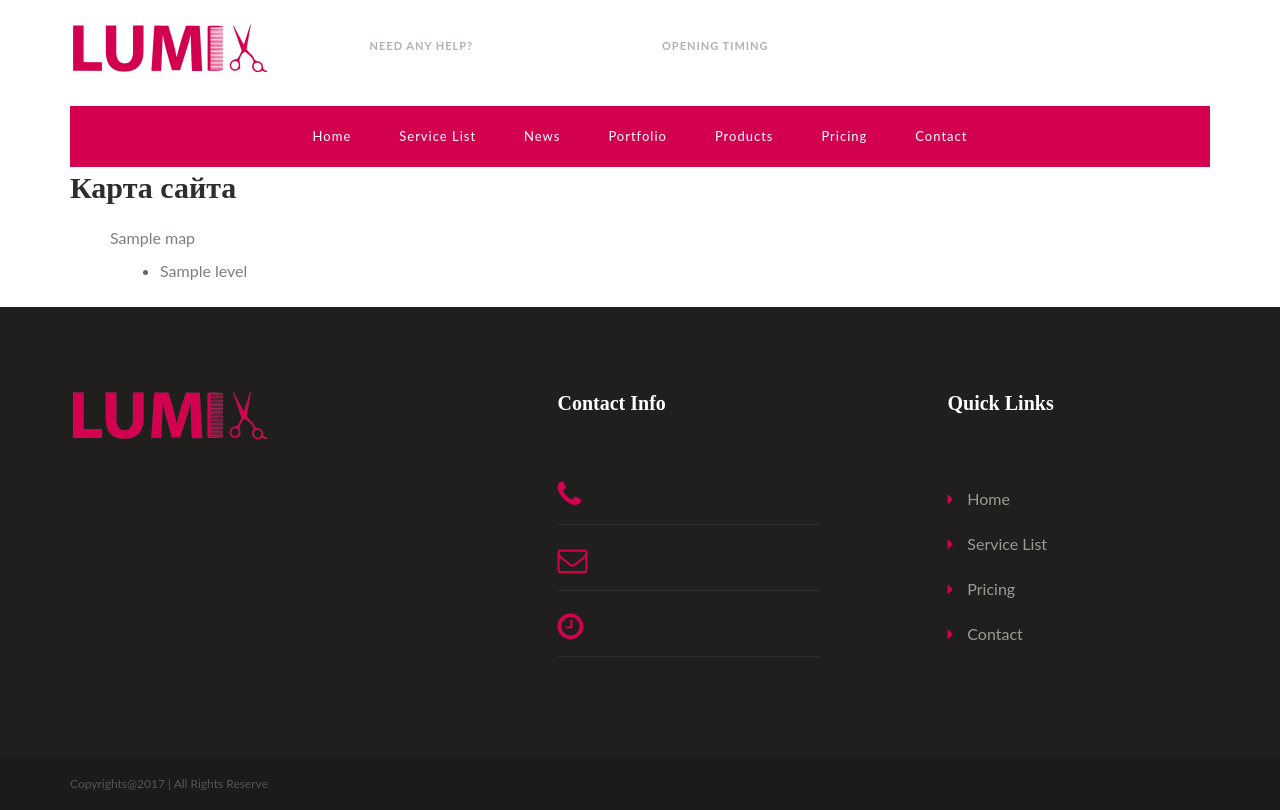
After one commit to dimonikus/lumix, a Yii app: template views/site/sitemap.php in a window 1280 px wide. The commit adds this page. Run offline with PHP 8.4 and a stand-in for Yii, Linux system fonts and the light colour scheme; the template is opened without the code that fills it: most values are stand-ins (such as "Sample title", 1, 10 or a date in 2020); data that the repository does not hold is empty; some libraries are stand-ins or nearby versions.

Commit message:
canonical

```diff
--- a/config/web.php
+++ b/config/web.php
@@ -83,6 +83,7 @@ $config = [
                 'service' => 'service/index',
                 'price' => 'service/price',
                 'contact' => 'site/contact',
+                'sitemap' => 'site/sitemap',
                 'service/<slug>' => 'service/view',
                 'portfolio' => 'portfolio/index',
                 'portfolio/<slug>' => 'portfolio/view',
--- /dev/null
+++ b/views/site/sitemap.php
@@ -0,0 +1,28 @@
+<?php
+/* @var $map array */
+use yii\helpers\Html;
+?>
+<div style="padding-top: 30px">
+<?= \app\widgets\pageBreadcrumbWidget::widget(['links' => ['Карта сайта']]) ?>
+</div>
+<div class="container">
+    <h1>Карта сайта</h1>
+    <div class="sitemap">
+    <?php foreach ($map as $key => $value): ?>
+        <ul>
+            <?php if (!empty($value['url'])): ?>
+            <?= Html::a($value['label'], $value['url']) ?>
+            <?php else: ?>
+                <?= $value['label'] ?>
+            <?php endif; ?>
+            <?php if (!empty($value['level'])): ?>
+            <?php foreach ($value['level'] as $level): ?>
+                <li>
+                    <?= Html::a($level['label'], $level['url']) ?>
+                </li>
+            <?php endforeach; ?>
+            <?php endif; ?>
+        </ul>
+    <?php endforeach; ?>
+    </div>
+</div>
--- a/web/layouts/assets/css/style.css
+++ b/web/layouts/assets/css/style.css
@@ -1036,3 +1036,33 @@ opacity: .5; }
 	.page-title{ font-size:20px; text-align:left;}
 	.comment-header{ margin-bottom:0px;}
 }
+
+.my-sitemap ul {
+    display: block;
+    list-style-type: disc;
+    -webkit-margin-before: 1em;
+    -webkit-margin-after: 1em;
+    -webkit-margin-start: 0;
+    -webkit-margin-end: 0;
+    -webkit-padding-start: 40px;
+}
+
+.sitemap ul {
+    display: block;
+    list-style-type: disc;
+    -webkit-margin-before: 1em;
+    -webkit-margin-after: 1em;
+    -webkit-margin-start: 0;
+    -webkit-margin-end: 0;
+    -webkit-padding-start: 40px;
+}
+
+.sitemap li {
+    margin-left: 50px;
+    display: list-item;
+    text-align: -webkit-match-parent;
+}
+
+.sitemap ul li a {
+    /*color: #0081ab*/
+}
```
Also changed, not shown: controllers/SiteController.php (+43 -0 lines).
